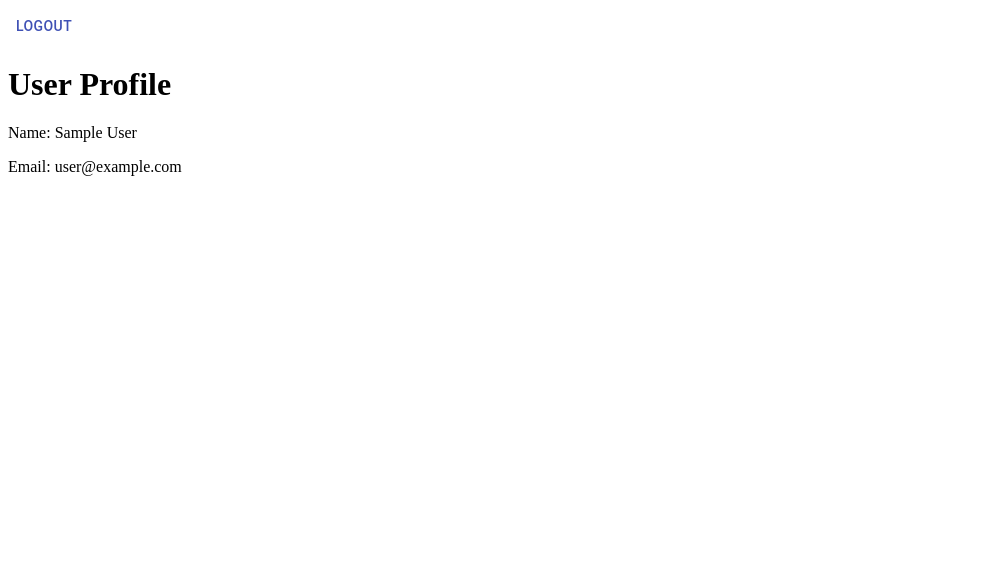
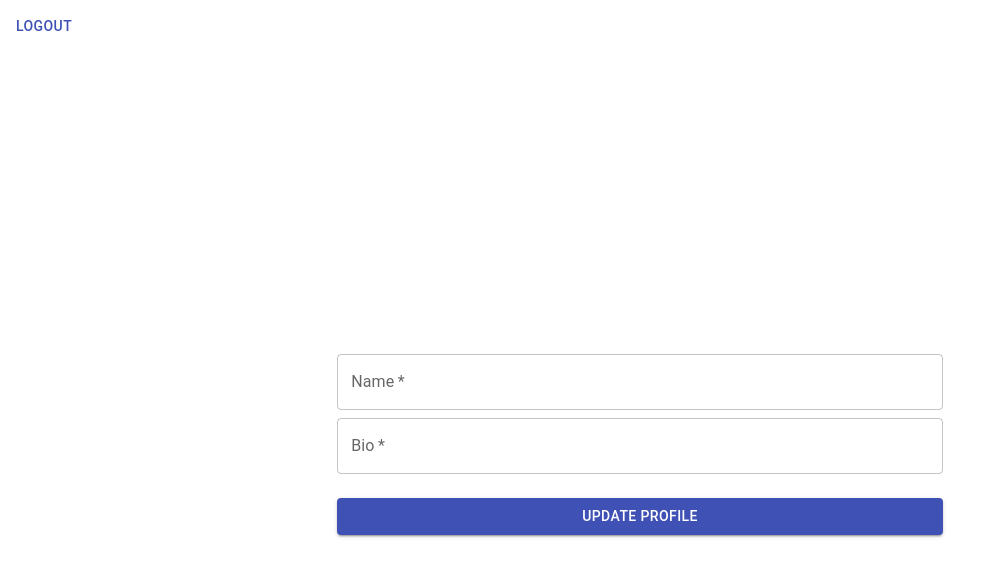
Before and after one commit to halghasra/PlanMate, a React (Create React App) app: page /profile in a window 1280 px wide. Shown: the top 576 px of the page, without its empty margins (0-999 px from the left). Built offline with nearby package versions, Linux system fonts and the light colour scheme; no server answers; the database is empty; sample sign-in values are in the browser's storage.

Commit message:
Fixed some navigation issue in UserProfile and ProfileCompletion

```diff
--- a/src/App.js
+++ b/src/App.js
@@ -1,13 +1,18 @@
-import React, { Component } from 'react';
-import { BrowserRouter as Router, Routes, Route, Navigate } from 'react-router-dom';
-import { auth, db } from './firebase';
-import { onAuthStateChanged } from 'firebase/auth';
-import { doc, getDoc } from 'firebase/firestore'; // Imports doc data from firestore
-import Auth from './components/Auth';
-import LogoutButton from './components/LogoutButton'; // import the logout button
-import LoadingSpinner from './components/LoadingSpinner'; // Import the loading spinner
-import UserProfile from './components/UserProfile'; //Import the user profile from Firebase
-import ProfileCompletion from './components/ProfileCompletion';
+import React, { Component } from "react";
+import {
+  BrowserRouter as Router,
+  Routes,
+  Route,
+  Navigate,
+} from "react-router-dom";
+import { auth, db } from "./firebase";
+import { onAuthStateChanged } from "firebase/auth";
+import { doc, getDoc } from "firebase/firestore"; // Imports doc data from firestore
+import Auth from "./components/Auth";
+import LogoutButton from "./components/LogoutButton"; // import the logout button
+import LoadingSpinner from "./components/LoadingSpinner"; // Import the loading spinner
+import UserProfile from "./components/UserProfile"; //Import the user profile from Firebase
+import ProfileCompletion from "./components/ProfileCompletion";
 //import './App.css'; will be added later once I define App.css
 
 class App extends Component {
@@ -37,14 +42,22 @@ class App extends Component {
 
         if (docSnap.exists()) {
           //user doc exists so they don't need to complete profile
-          this.setState({ user, loading: false, needsProfileCompletion: false })
+          this.setState({
+            user,
+            loading: false,
+            needsProfileCompletion: false,
+          });
         } else {
           // no user doc, they need to complete profile
-          this.setState({ user, loading: false, needsProfileCompletion: true});
+          this.setState({ user, loading: false, needsProfileCompletion: true });
         }
       } else {
         // no user, stop loading
-        this.setState({ user: null, loading: false, needsProfileCompletion: false});
+        this.setState({
+          user: null,
+          loading: false,
+          needsProfileCompletion: false,
+        });
       }
     });
   }
@@ -56,17 +69,53 @@ class App extends Component {
   render() {
     const { loading, user, needsProfileCompletion } = this.state;
     if (loading) {
-      return <LoadingSpinner />
+      return <LoadingSpinner />;
     }
     return (
       <Router>
         <div>
           {user && <LogoutButton />}
           <Routes>
-          <Route path="/" element={user ? (!needsProfileCompletion ? <p>Welcome, {user.email}</p> : <Navigate to="/complete-profile" />) : <Navigate to="/login" />} />
-            <Route path="/login" element={!user ? <Auth /> : <Navigate to="/" />} />
-            <Route path="/profile" element={user ? <UserProfile /> : <Navigate to="/login" />} />
-            <Route path="/complete-profile" element={user ? (!needsProfileCompletion ? <Navigate to="/" /> : <ProfileCompletion />) : <Navigate to="/login" />} />
+            <Route
+              path="/"
+              element={
+                user ? (
+                  !needsProfileCompletion ? (
+                    <p>Welcome, {user.email}</p>
+                  ) : (
+                    <Navigate to="/complete-profile" />
+                  )
+                ) : (
+                  <Navigate to="/login" />
+                )
+              }
+            />
+            <Route
+              path="/login"
+              element={!user ? <Auth /> : <Navigate to="/" />}
+            />
+            <Route
+              path="/profile"
+              element={user ? <UserProfile /> : <Navigate to="/login" />}
+            />
+            <Route
+              path="/complete-profile"
+              element={
+                user ? (
+                  !needsProfileCompletion ? (
+                    <Navigate to="/" />
+                  ) : (
+                    <ProfileCompletion
+                      onProfileComplete={() =>
+                        this.setState({ needsProfileCompletion: false })
+                      }
+                    />
+                  )
+                ) : (
+                  <Navigate to="/login" />
+                )
+              }
+            />
           </Routes>
         </div>
       </Router>
--- a/src/components/ProfileCompletion.js
+++ b/src/components/ProfileCompletion.js
@@ -35,7 +35,10 @@ function ProfileCompletion({ onProfileComplete }) { //destructure onProfileCompl
       // to the home page or somewhere else
       console.log('User data added to Firestore');
       onProfileComplete(); // call onProfileComplete function
-      navigate('/') // when the profile is completed, navigate user to home page
+      setTimeout(() => {
+        navigate('/') // when the profile is completed, navigate user to home page
+      }, 2000); // Set a timeout function to delay the navigate for a couple of seconds to give
+      // the onProfileComplete() enough time to update the state and navigate to home page.
     } catch (error) {
       console.error('Error adding user data to Firestore', error);
     }
--- a/src/components/UserProfile.js
+++ b/src/components/UserProfile.js
@@ -1,15 +1,95 @@
-import React from 'react';
-import { auth } from '../firebase';
+import React, { useState, useEffect } from 'react';
+import { auth, db } from '../firebase';
+import { doc, getDoc, setDoc } from 'firebase/firestore';
+import { TextField, Button, Box } from '@mui/material';
+import LoadingSpinner from './LoadingSpinner';
+import { useNavigate } from 'react-router-dom';
 
+// Adding state for name and bio
+// Adding a loading state and setting it to true until the user data is fetched from Firestore
 const UserProfile = () => {
-  const user = auth.currentUser;
+  const [name, setName] = useState('');
+  const [bio, setBio] = useState('');
+  const [loading, setLoading] = useState(true);
+  const navigate = useNavigate();
+
+  // Asynchronous function to get the user data from Firestore
+  const fetchUserData = async () => {
+    const docRef = doc(db, "users", auth.currentUser.uid);
+    const docSnap = await getDoc(docRef);
+
+    if (docSnap.exists()) {
+      setName(docSnap.data().name);
+      setBio(docSnap.data().bio);
+    } else {
+      console.log("No such documents!");
+    }
+    setLoading(false);
+  };
+
+  const updateUserProfile = async (event) => {
+    event.preventDefault();
+
+    if (!name || !bio) {
+      console.log('All fields are required');
+      return;
+    }
+
+    const userData = {
+      name,
+      bio,
+      email: auth.currentUser.email,
+      uid: auth.currentUser.uid,
+    };
+
+    try {
+      await setDoc(doc(db, "users", auth.currentUser.uid), userData);
+      console.log('User data updated in Firestore');
+      setTimeout(() => {
+        navigate('/') // Navigate the user to home page after updating
+      }, 2000);
+    } catch (error) {
+      console.error('Error updating user data in Firestore', error);
+    }
+  };
+
+  // Calling the async function fetchUserData to run when the component mounts
+  useEffect(() => {
+    fetchUserData();
+  }, []);
+
+  // if the loading state is true, the component will render a loading message
+  if (loading) {
+    return <LoadingSpinner />;
+  }
 
   return (
-    <div>
-      <h1>User Profile</h1>
-      <p>Name: {user.displayName}</p>
-      <p>Email: {user.email}</p>
-    </div>
+    <Box display="flex" justifyContent="center" alignItems="center" minHeight="100vh">
+      <form onSubmit={updateUserProfile}>
+        <TextField
+          name="name"
+          label="Name"
+          value={name}
+          onChange={event => setName(event.target.value)}
+          required
+          fullWidth
+          sx={{ mb: 1 }}
+        />
+        <TextField
+          name="bio"
+          label="Bio"
+          value={bio}
+          onChange={event => setBio(event.target.value)}
+          required
+          fullWidth
+          multiline
+          sx={{ mb: 1 }}
+        />
+        <Button type="submit" fullWidth variant="contained" color="primary" sx={{ mt: 2 }}>
+          Update profile
+        </Button>
+      </form>
+    </Box>
   );
 };
 
```
